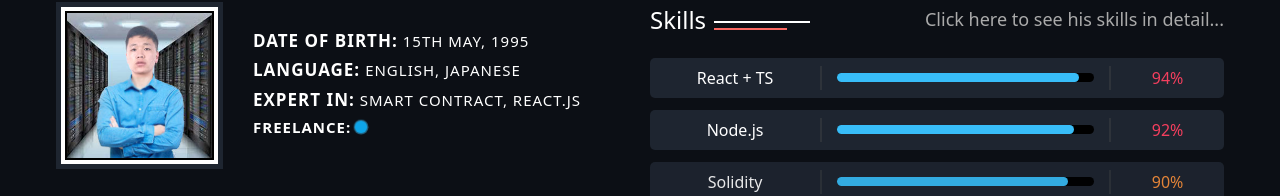
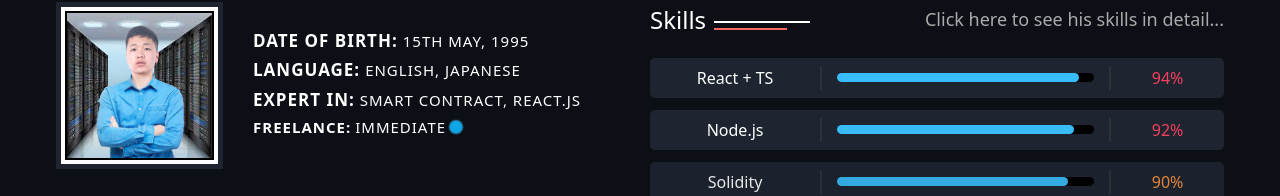
Before and after one commit to Stenor0515/next.js_my_website, a Next.js app: page /about in a window 1280 px wide. Shown: the part 334-530 px from the top of the page. Built offline with nearby package versions, Linux system fonts and the light colour scheme.

Commit message:
feat: workable text fix

```diff
--- a/pages/about/index.tsx
+++ b/pages/about/index.tsx
@@ -74,7 +74,7 @@ const About = () => {
               </p>
               <p className='flex items-center gap-1'>
                 <b>Freelance:</b>
-                {data.profile.freelance}
+                {data.profile.workable}
                 <span className='flex h-3 w-3'>
                   <span className='animate-ping absolute inline-flex h-3 w-3 rounded-full opacity-75 bg-sky-400'></span>
                   <span className='relative inline-flex rounded-full h-3 w-3 bg-sky-500'></span>
```
